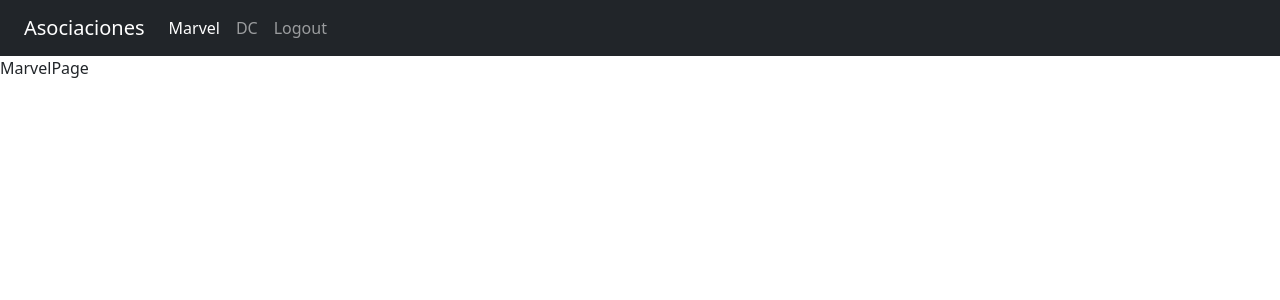
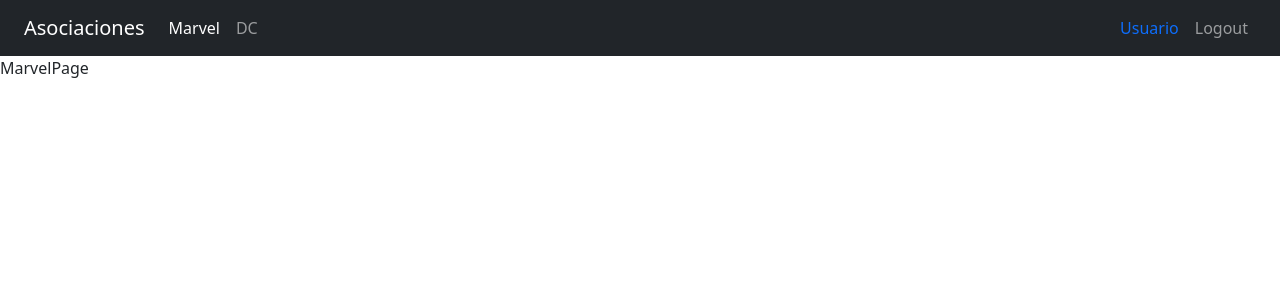
Before and after one commit to Alejandro-Figueiras/Curso-React-FH, a React (Vite) app in the folder 07-heroes-spa/: page /marvel in a window 1280 px wide. Shown: the top 300 px of the page. Built offline with nearby package versions, Linux system fonts and the light colour scheme.

Commit message:
add minor changes

```diff
--- a/07-heroes-spa/src/main.jsx
+++ b/07-heroes-spa/src/main.jsx
@@ -2,7 +2,6 @@ import { StrictMode } from 'react'
 import { createRoot } from 'react-dom/client'
 import './index.css'
 import { BrowserRouter } from "react-router";
-import AppRouter from './router/AppRouter.jsx';
 import HeroesApp from './HeroesApp.jsx';
 
 createRoot(document.getElementById('root')).render(
--- a/07-heroes-spa/src/router/AppRouter.jsx
+++ b/07-heroes-spa/src/router/AppRouter.jsx
@@ -1,5 +1,4 @@
 import { Navigate, Route, Routes } from "react-router"
-import HeroesApp from "../HeroesApp"
 import MarvelPage from "../heroes/pages/MarvelPage"
 import DcPage from "../heroes/pages/DcPage"
 import LoginPage from "../auth/pages/LoginPage"
--- a/07-heroes-spa/src/ui/components/Navbar.jsx
+++ b/07-heroes-spa/src/ui/components/Navbar.jsx
@@ -19,11 +19,13 @@ export const Navbar = () => {
 				</div>
 			</div>
 
-			<div className='navbar-collapse collapse w-100 order-3 dual-collapse2'>
+			<div className='navbar-collapse collapse w-100 order-3 dual-collapse2 d-flex justify-content-end'>
 				<ul className='navbar-nav ml-auto'>
-					<NavLink className='nav-item nav-link' to='/login'>
+					{/* <NavLink className='nav-item nav-link' to='/login'>
 						Logout
-					</NavLink>
+					</NavLink> */}
+					<span className="nav-item nav-link text-primary">Usuario</span>
+					<button className="nav-item nav-link btn">Logout</button>
 				</ul>
 			</div>
 		</nav>
```
